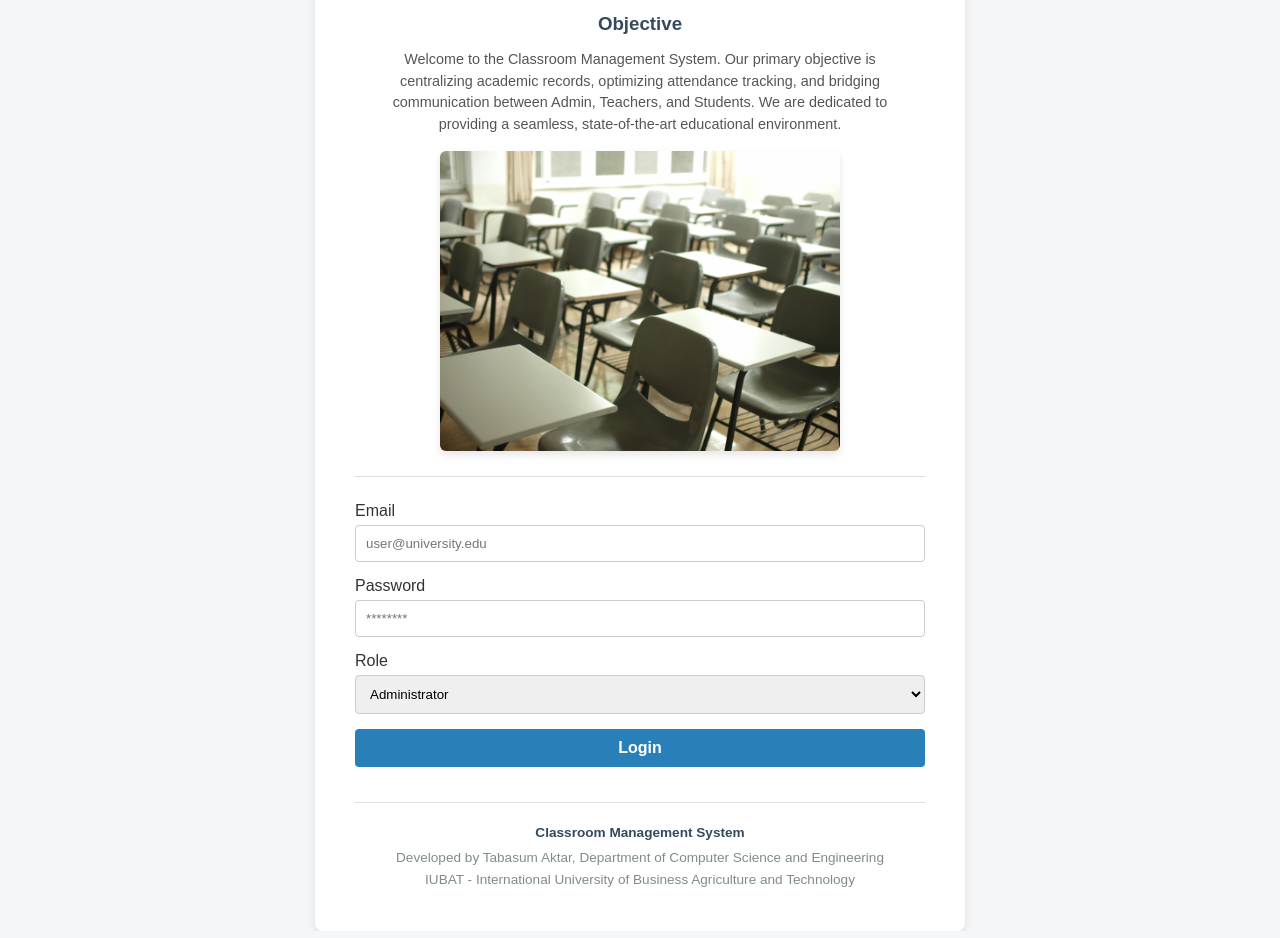
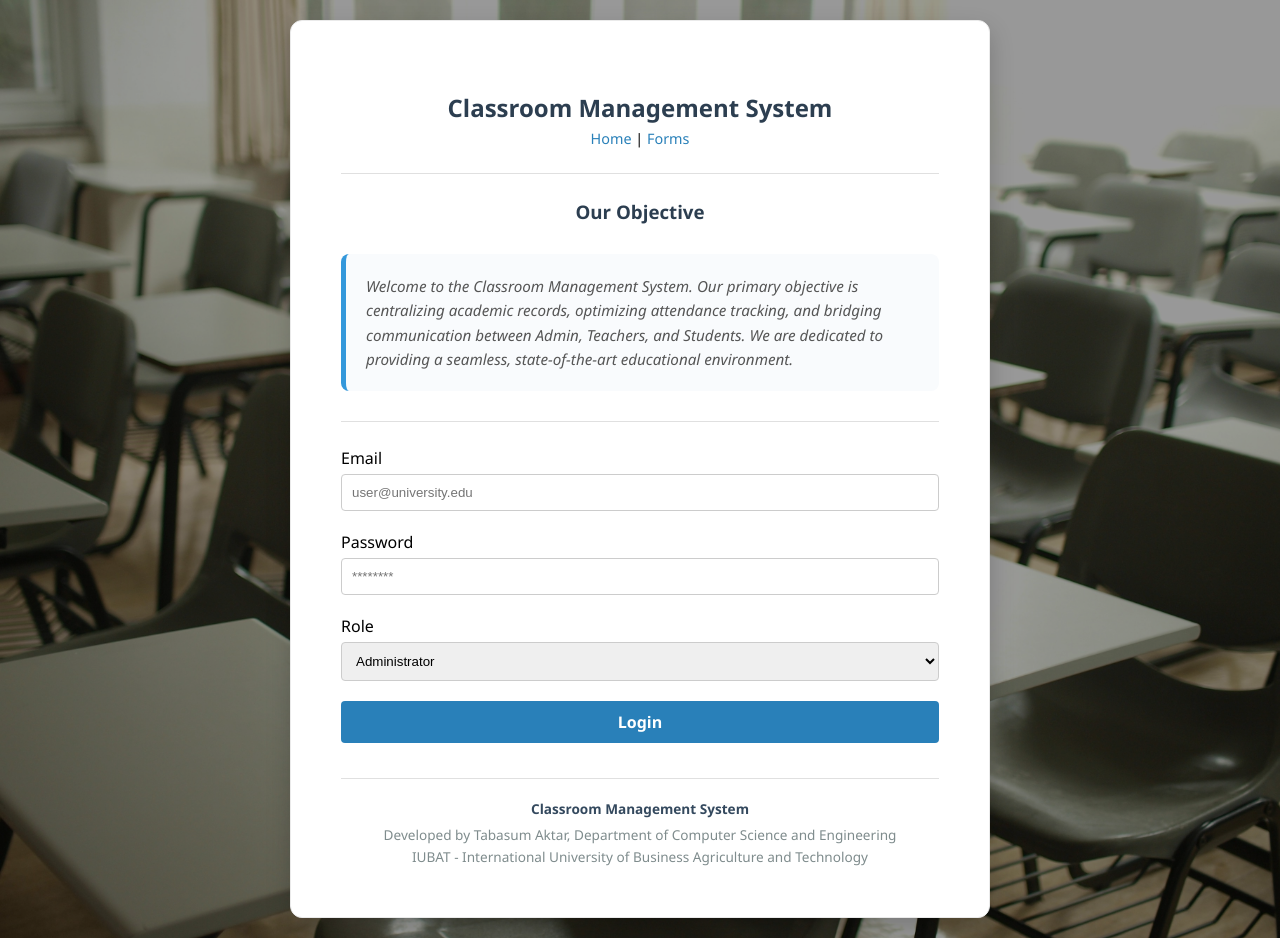
Before and after one commit to Tabasum-prog/DBMS-Project_Tabasum-Aktar, a plain HTML site: page cms-frontend/index.html in a window 1280 px wide. Drawn offline with Linux system fonts and the light colour scheme.

Commit message:
html file updated

```diff
--- a/cms-frontend/index.html
+++ b/cms-frontend/index.html
@@ -5,10 +5,47 @@
     <meta name="viewport" content="width=device-width, initial-scale=1.0">
     <title>CMS - Login</title>
     <style>
-        body { font-family: Arial, sans-serif; background-color: #f4f6f8; color: #333; margin: 0; padding: 0; }
-        .login-container { display: flex; justify-content: center; align-items: center; height: 100vh; }
-        .login-card { background-color: white; padding: 40px; border-radius: 8px; box-shadow: 0 4px 8px rgba(0,0,0,0.1); max-width: 650px; width: 100%; text-align: center; box-sizing: border-box; }
-        .form-group { margin-bottom: 15px; text-align: left; }
+        body {
+            margin: 0;
+            padding: 0;
+            display: flex;
+            justify-content: center;
+            align-items: center;
+            min-height: 100vh;
+            background-image: linear-gradient(rgba(0, 0, 0, 0.4), rgba(0, 0, 0, 0.4)), url('classroom.jpg');
+            background-size: cover;
+            background-position: center;
+            background-attachment: fixed;
+            font-family: 'Segoe UI', Tahoma, Geneva, Verdana, sans-serif;
+        }
+        .login-container { display: flex; justify-content: center; align-items: center; width: 100%; padding: 20px; box-sizing: border-box; }
+        .login-card {
+            background-color: #ffffff;
+            padding: 50px;
+            border-radius: 12px;
+            box-shadow: 0 10px 25px rgba(0,0,0,0.2);
+            width: 100%;
+            max-width: 700px;
+            border: 1px solid #eaeaea;
+            text-align: center;
+            box-sizing: border-box;
+        }
+        .objective-callout {
+            background-color: #f9fbfd;
+            border-left: 5px solid #3498db;
+            padding: 20px;
+            border-radius: 8px;
+            margin: 30px 0;
+            text-align: left;
+        }
+        .objective-p {
+            color: #555;
+            line-height: 1.6;
+            font-size: 0.95em;
+            font-style: italic;
+            margin: 0;
+        }
+        .form-group { margin-bottom: 20px; text-align: left; }
         .form-group label { display: block; margin-bottom: 5px; }
         .form-group input, .form-group select { width: 100%; padding: 10px; border: 1px solid #ccc; border-radius: 4px; box-sizing: border-box; }
         .btn { display: none; width: 100%; padding: 10px; background-color: #2980b9; color: white; text-align: center; text-decoration: none; border-radius: 4px; box-sizing: border-box; font-weight: bold; margin-top: 15px; }
@@ -28,17 +65,16 @@
             <div style="text-align: center; margin-bottom: 15px; font-size: 0.9em;">
                 <a href="#" style="text-decoration: none; color: #2980b9;">Home</a> | <a href="#" style="text-decoration: none; color: #2980b9;">Forms</a>
             </div>
-            <hr style="border: 0; border-top: 1px solid #e0e0e0; margin-bottom: 15px;">
+            <hr style="border: 0; border-top: 1px solid #e0e0e0; margin: 25px 0;">
 
-            <h3 style="text-align: center; margin-bottom: 10px; color: #34495e;">Objective</h3>
-            <p style="text-align: center; font-size: 0.9em; line-height: 1.5; color: #555; margin-bottom: 15px; padding: 0 15px;">
-                Welcome to the Classroom Management System. Our primary objective is centralizing academic records, optimizing attendance tracking, and bridging communication between Admin, Teachers, and Students. We are dedicated to providing a seamless, state-of-the-art educational environment.
-            </p>
+            <h3 style="color: #2c3e50; font-weight: 600; margin-bottom: 5px;">Our Objective</h3>
+            <div class="objective-callout">
+                <p class="objective-p">
+                    Welcome to the Classroom Management System. Our primary objective is centralizing academic records, optimizing attendance tracking, and bridging communication between Admin, Teachers, and Students. We are dedicated to providing a seamless, state-of-the-art educational environment.
+                </p>
+            </div>
 
-            <div style="text-align: center; margin-bottom: 25px;">
-                <img src="classroom.jpg" alt="Classroom with grey chairs and desks" style="display: block; margin: 0 auto; width: 100%; max-width: 400px; height: auto; border-radius: 6px; box-shadow: 0 4px 8px rgba(0,0,0,0.1);">
-            </div>
-            <hr style="border: 0; border-top: 1px solid #e0e0e0; margin-bottom: 25px;">
+            <hr style="border: 0; border-top: 1px solid #e0e0e0; margin: 25px 0;">
             <div class="form-group">
                 <label>Email</label>
                 <input type="email" placeholder="user@university.edu">
```
